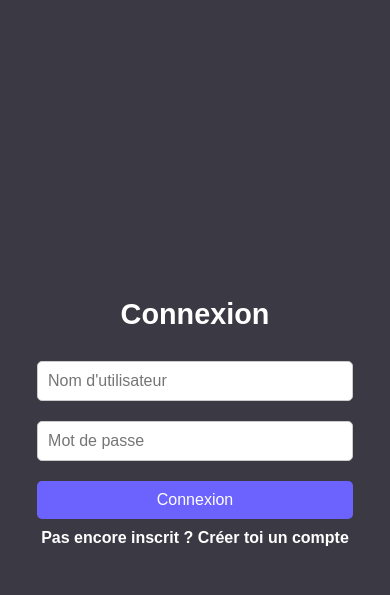
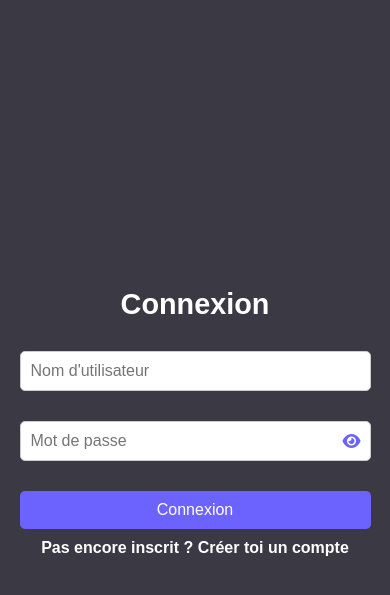
Before and after one commit to enzo-rndrsvt/todolist, a PHP site: page /login.php in a window 390 px wide. Shown: the top 595 px of the page. Run offline with PHP 8.4, Linux system fonts and the light colour scheme.

Commit message:
responsive

```diff
--- a/public/login.php
+++ b/public/login.php
@@ -10,6 +10,7 @@ if (isset($_SESSION['user'])) {header('Location: index.php'); exit();}
     <meta name="viewport" content="width=device-width, initial-scale=1.0">
     <title>Inscription</title>
     <link rel="stylesheet" href="./styles/auth.css"><body>
+    <link rel="stylesheet" href="https://cdnjs.cloudflare.com/ajax/libs/font-awesome/6.0.0-beta3/css/all.min.css">
 </head>
 <body>
 <body>
@@ -23,12 +24,27 @@ if (isset($_SESSION['user'])) {header('Location: index.php'); exit();}
             ?>
         <form action="./scripts/userLogin.php" method="POST">
             <div><input type="text" id="nom" name="nom" placeholder="Nom d'utilisateur" required></div>
-            <div><input type="password" id="password" name="password" placeholder="Mot de passe" required></div>
+            <div class="password-container">
+                <input type="password" id="password" name="password" placeholder="Mot de passe" required>
+                <i class="fas fa-eye" id="togglePassword"></i>
+            </div>
             <div><input type="submit" value="Connexion"></div>
             <div>
                 <p>Pas encore inscrit ? <a href="register.php">Créer toi un compte</a></p>
             </div>
         </form>
     </div>
+    <script>
+        const togglePassword = document.querySelector('#togglePassword');
+        const password = document.querySelector('#password');
+
+        togglePassword.addEventListener('click', function (e) {
+            // toggle the type attribute
+            const type = password.getAttribute('type') === 'password' ? 'text' : 'password';
+            password.setAttribute('type', type);
+            // toggle the eye slash icon
+            this.classList.toggle('fa-eye-slash');
+        });
+    </script>
 </body>
 </html>
--- a/public/styles/auth.css
+++ b/public/styles/auth.css
@@ -1,3 +1,4 @@
+/* Styles généraux */
 * {
   margin: 0;
   padding: 0;
@@ -8,7 +9,7 @@
 body {
   background-color: #3b3943;
   display: flex;
-  flex-direction: column; /* Modification pour les petits écrans */
+  flex-direction: column;
   justify-content: center;
   align-items: center;
   min-height: 100vh;
@@ -16,19 +17,20 @@ body {
 
 h1 {
   color: #ffffff;
-  font-size: 2em; /* Réduction de la taille du texte pour les petits écrans */
+  font-size: 2em;
   margin-bottom: 20px;
   text-align: center;
 }
 
 .container {
-  width: 90%; /* Prend presque toute la largeur de l'écran sur mobile */
-  max-width: 500px; /* Limite la largeur sur les grands écrans */
+  width: 90%;
+  max-width: 500px;
   text-align: center;
 }
 
+/* Champs de formulaire */
 input {
-  width: 80%; /* Largeur plus grande pour les téléphones */
+  width: 100%; /* Utilisation de 100% pour garantir que tous les inputs prennent la même largeur */
   padding: 10px;
   margin: 10px 0;
   border: 1px solid #ccc;
@@ -54,6 +56,7 @@ input[type="submit"]:hover {
   background-color: #5753d1;
 }
 
+/* Liens et textes */
 p,
 label,
 a {
@@ -71,17 +74,42 @@ a:hover {
   text-decoration: underline;
 }
 
-/* Media Query pour les écrans de moins de 768px (tablettes et téléphones) */
+/* Conteneur du mot de passe */
+.password-container {
+  position: relative;
+  width: 100%; /* Ajustement pour avoir la même largeur que les autres champs */
+  margin: 10px auto;
+}
+
+.password-container input {
+  width: 100%; /* S'assurer que l'input prend toute la largeur du conteneur */
+  padding-right: 40px; /* Espace pour l'icône */
+}
+
+.password-container i {
+  position: absolute;
+  right: 10px;
+  top: 50%;
+  transform: translateY(-50%);
+  cursor: pointer;
+  color: #6c63ff;
+}
+
+.password-container i:hover {
+  color: #5753d1;
+}
+
+/* Media Query pour les petits écrans */
 @media (max-width: 768px) {
   body {
     flex-direction: column;
   }
 
   h1 {
-    font-size: 1.8em; /* Réduit encore la taille pour les petits écrans */
+    font-size: 1.8em;
   }
 
   input {
-    width: 90%; /* Agrandir la largeur des inputs pour qu'ils soient bien visibles */
+    width: 100%; /* Agrandir la largeur des inputs pour qu'ils soient bien visibles */
   }
 }
```
